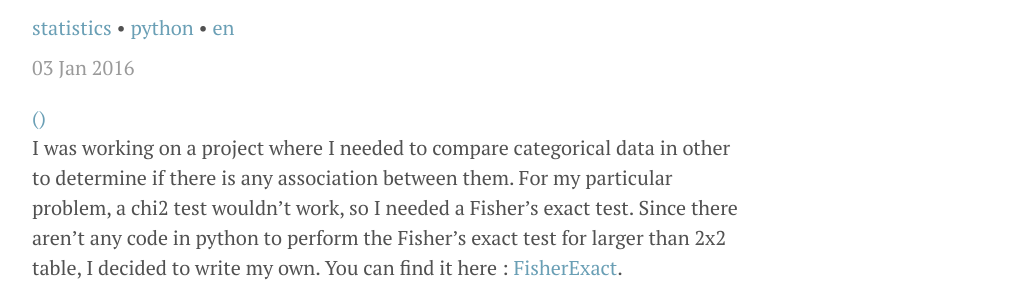
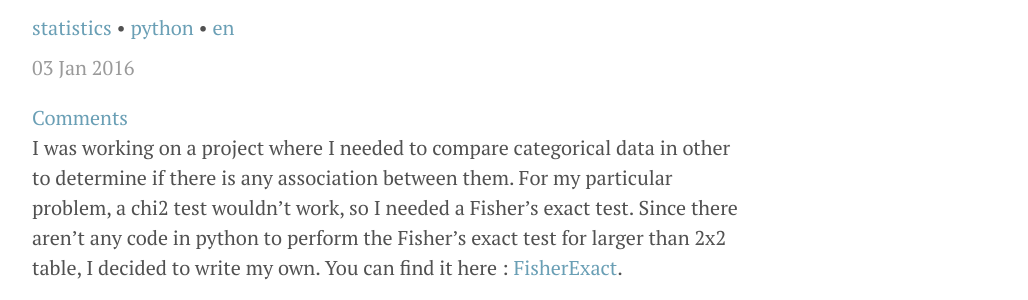
Before and after one commit to maclandrol/maclandrol.github.io, a Jekyll site: the page built from _posts/2015-12-25-Fisher-exac-test-for-mxn-table.md, in a window 1280 px wide and 900 px high. Shown: the part 229-529 px from the top of the window, without its empty margins (248-1276 px from the left). Built offline with Jekyll 4.4.1, drawn with Linux system fonts in a browser that asks for light colours; nearby versions of some CDN libraries; comment, search, counter and statistics services are not loaded.

Commit message:
i hate iframes

```diff
--- a/_layouts/post.html
+++ b/_layouts/post.html
@@ -6,7 +6,7 @@ layout: default
   <h1 class="post-title">{{ page.title }}</h1>
   <p class="entry-tags">{% for tag in page.tags %}<a href="{{ site.url }}/tags#{{ tag | cgi_escape }}" title="Pages tagged {{ tag }}" rel="tag">{{ tag }}</a>{% unless forloop.last %} &bull; {% endunless %}{% endfor %}</p>
   <span class="post-date">{{ page.date | date_to_string }}</span>
-  {% if page.comments %}<a href="{{ site.url }}{{ page.url }}#google-comments">(<span class="g-commentcount" data-href="{{site.baseurl}}/{{page.url}}"></span>)</a>{% endif %}
+  {% if page.comments %}<a href="{{ site.url }}{{ page.url }}#google-comments">Comments</a>{% endif %}
   {{ content }}
 </div>
 <div class="related">
```
